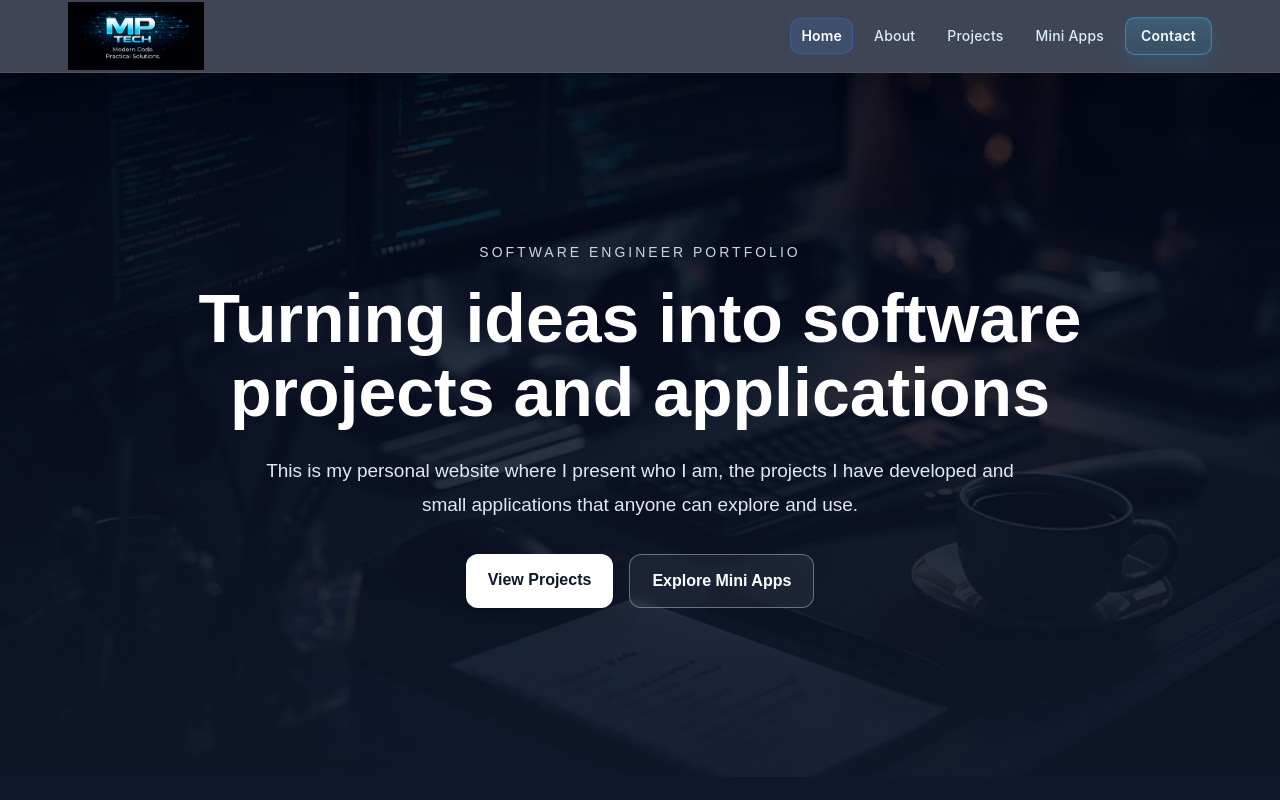
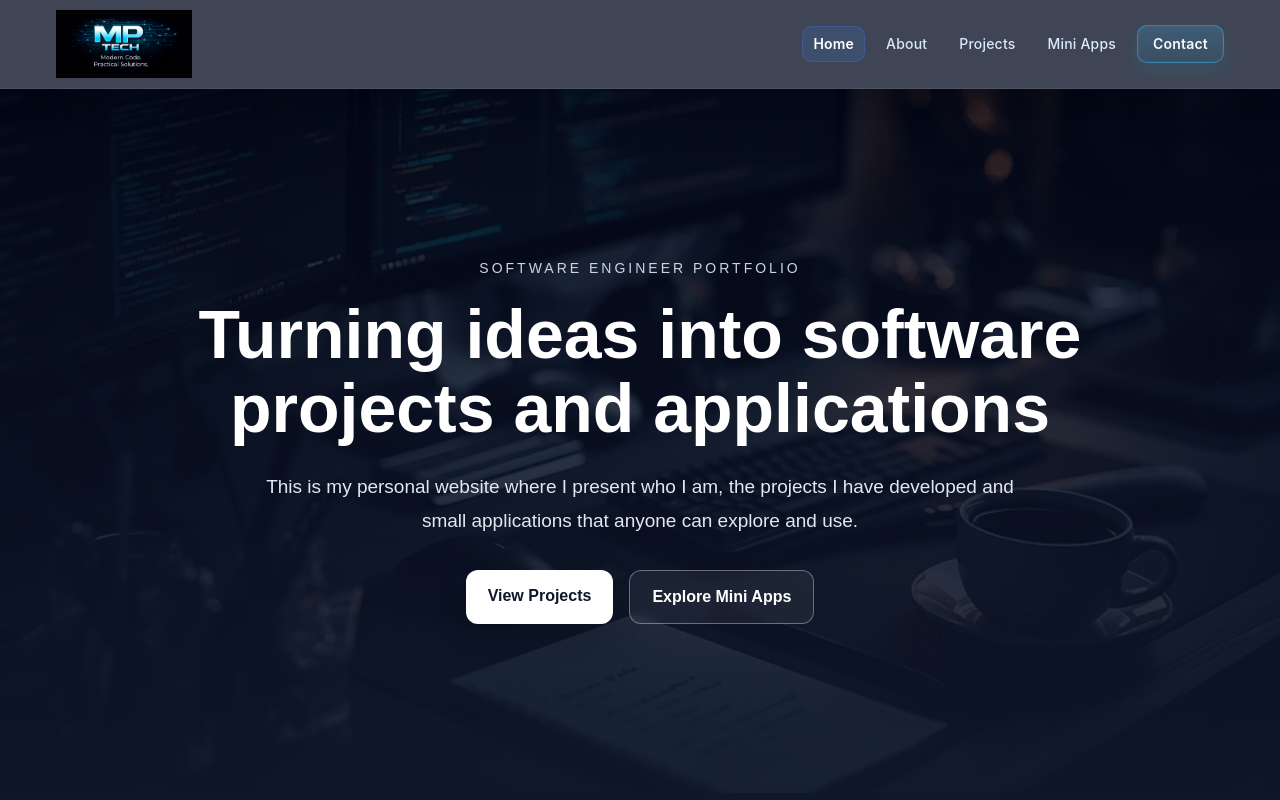
Before and after one commit to mikepapanik/mp-tech-portofolio, a Next.js app: page / in a window 1280 px wide. Shown: the top 800 px of the page. Built offline with nearby package versions, Linux system fonts and the light colour scheme.

Commit message:
fix navbar types

```diff
--- a/components/Navbar.tsx
+++ b/components/Navbar.tsx
@@ -35,6 +35,7 @@ export default function Navbar() {
       alignItems: "center",
       justifyContent: "center",
       minHeight: "36px",
+      whiteSpace: "nowrap" as const,
     };
   };
 
@@ -57,6 +58,7 @@ export default function Navbar() {
     alignItems: "center",
     justifyContent: "center",
     minHeight: "38px",
+    whiteSpace: "nowrap" as const,
   };
 
   return (
@@ -70,17 +72,19 @@ export default function Navbar() {
         background: "rgba(15, 23, 42, 0.80)",
         borderBottom: "1px solid rgba(148, 163, 184, 0.14)",
         boxShadow: "0 6px 24px rgba(0, 0, 0, 0.16)",
+        width: "100%",
       }}
     >
       <div
         style={{
           maxWidth: "1200px",
           margin: "0 auto",
-          padding: "2px 28px",
+          padding: "10px 16px",
           display: "flex",
           alignItems: "center",
           justifyContent: "space-between",
-          gap: "24px",
+          gap: "16px",
+          flexWrap: "wrap",
         }}
       >
         <Link
@@ -106,8 +110,8 @@ export default function Navbar() {
           <div
             style={{
               position: "relative",
-              width: "170px",
-              height: "68px",
+              width: "clamp(120px, 28vw, 170px)",
+              height: "clamp(48px, 10vw, 68px)",
               display: "flex",
               alignItems: "center",
             }}
@@ -117,7 +121,7 @@ export default function Navbar() {
               alt="MP Tech logo"
               fill
               priority
-              sizes="170px"
+              sizes="(max-width: 480px) 120px, (max-width: 768px) 140px, 170px"
               style={{
                 objectFit: "contain",
                 objectPosition: "left center",
@@ -133,8 +137,12 @@ export default function Navbar() {
             gap: "10px",
             alignItems: "center",
             justifyContent: "flex-end",
+            flexWrap: "wrap",
+            rowGap: "8px",
             fontFamily:
               "Inter, ui-sans-serif, system-ui, -apple-system, Segoe UI, Roboto, Helvetica, Arial, sans-serif",
+            flex: 1,
+            minWidth: 0,
           }}
         >
           {navItems.map((item) => (
```
